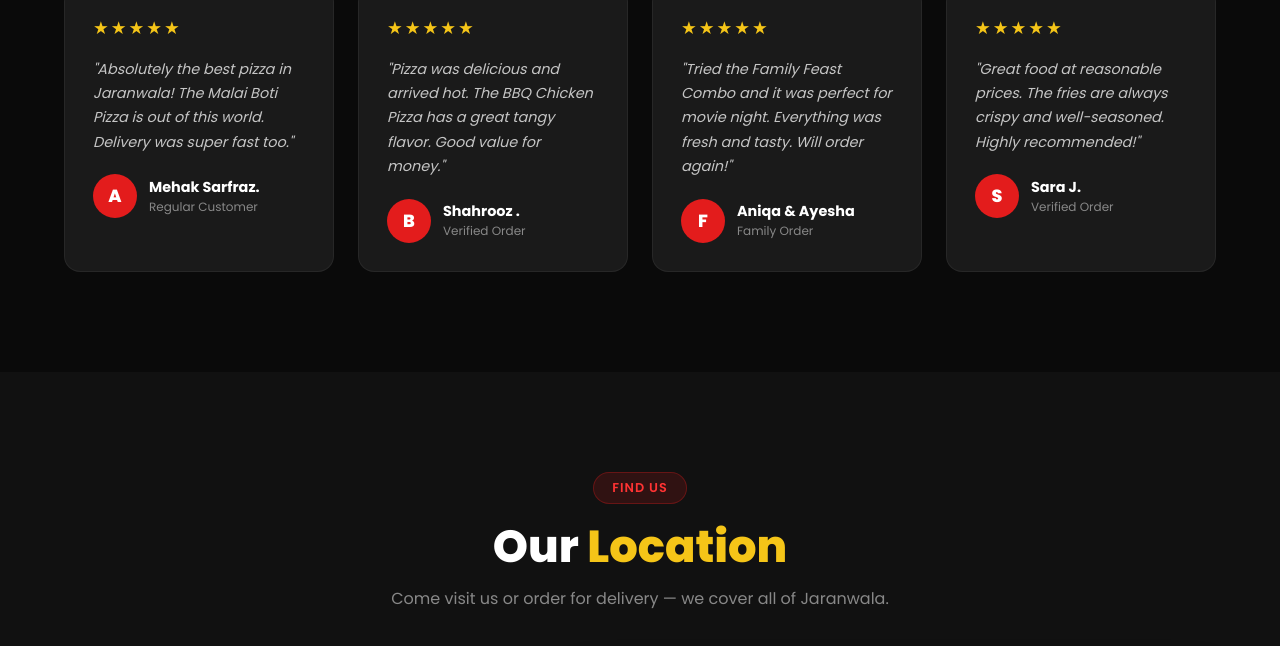
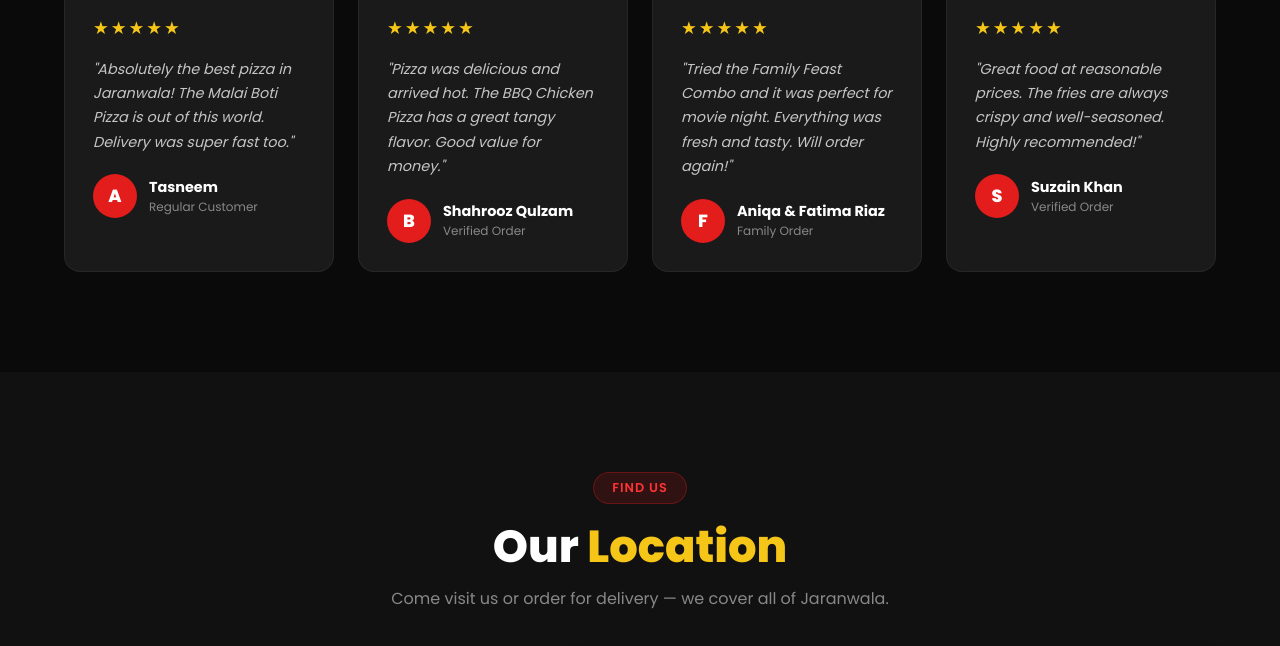
Before and after one commit to shahroozqulzam-source/Damino-s-Pizaa, a plain HTML site: page index.html in a window 1280 px wide. Shown: the part 10874-11520 px from the top of the page. Drawn offline with Linux system fonts and the light colour scheme.

Commit message:
Update index.html

```diff
--- a/index.html
+++ b/index.html
@@ -187,22 +187,22 @@
         <div class="review-card">
           <div class="review-stars">★★★★★</div>
           <p>"Absolutely the best pizza in Jaranwala! The Malai Boti Pizza is out of this world. Delivery was super fast too."</p>
-          <div class="reviewer"><div class="reviewer-avatar">A</div><div><strong>Mehak Sarfraz.</strong><span>Regular Customer</span></div></div>
+          <div class="reviewer"><div class="reviewer-avatar">A</div><div><strong>Tasneem </strong><span>Regular Customer</span></div></div>
         </div>
         <div class="review-card">
           <div class="review-stars">★★★★★</div>
           <p>"Pizza was delicious and arrived hot. The BBQ Chicken Pizza has a great tangy flavor. Good value for money."</p>
-          <div class="reviewer"><div class="reviewer-avatar">B</div><div><strong>Shahrooz .</strong><span>Verified Order</span></div></div>
+          <div class="reviewer"><div class="reviewer-avatar">B</div><div><strong>Shahrooz Qulzam</strong><span>Verified Order</span></div></div>
         </div>
         <div class="review-card">
           <div class="review-stars">★★★★★</div>
           <p>"Tried the Family Feast Combo and it was perfect for movie night. Everything was fresh and tasty. Will order again!"</p>
-          <div class="reviewer"><div class="reviewer-avatar">F</div><div><strong>Aniqa &amp; Ayesha</strong><span>Family Order</span></div></div>
+          <div class="reviewer"><div class="reviewer-avatar">F</div><div><strong>Aniqa &amp; Fatima Riaz</strong><span>Family Order</span></div></div>
         </div>
         <div class="review-card">
           <div class="review-stars">★★★★★</div>
           <p>"Great food at reasonable prices. The fries are always crispy and well-seasoned. Highly recommended!"</p>
-          <div class="reviewer"><div class="reviewer-avatar">S</div><div><strong>Sara J.</strong><span>Verified Order</span></div></div>
+          <div class="reviewer"><div class="reviewer-avatar">S</div><div><strong>Suzain Khan</strong><span>Verified Order</span></div></div>
         </div>
       </div>
     </div>
```
